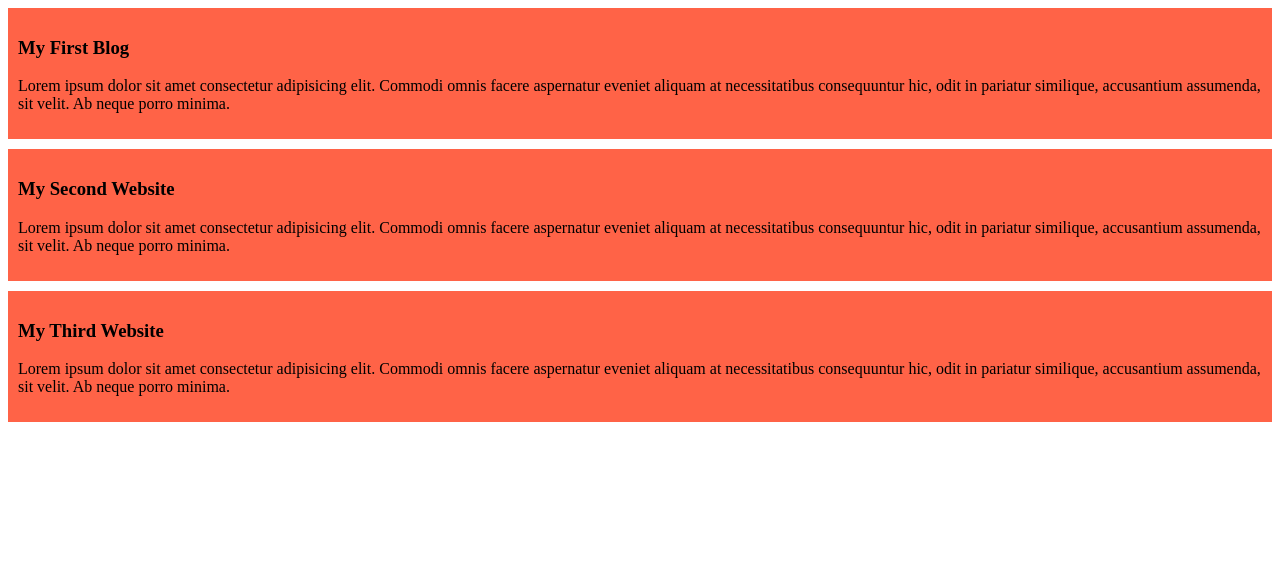
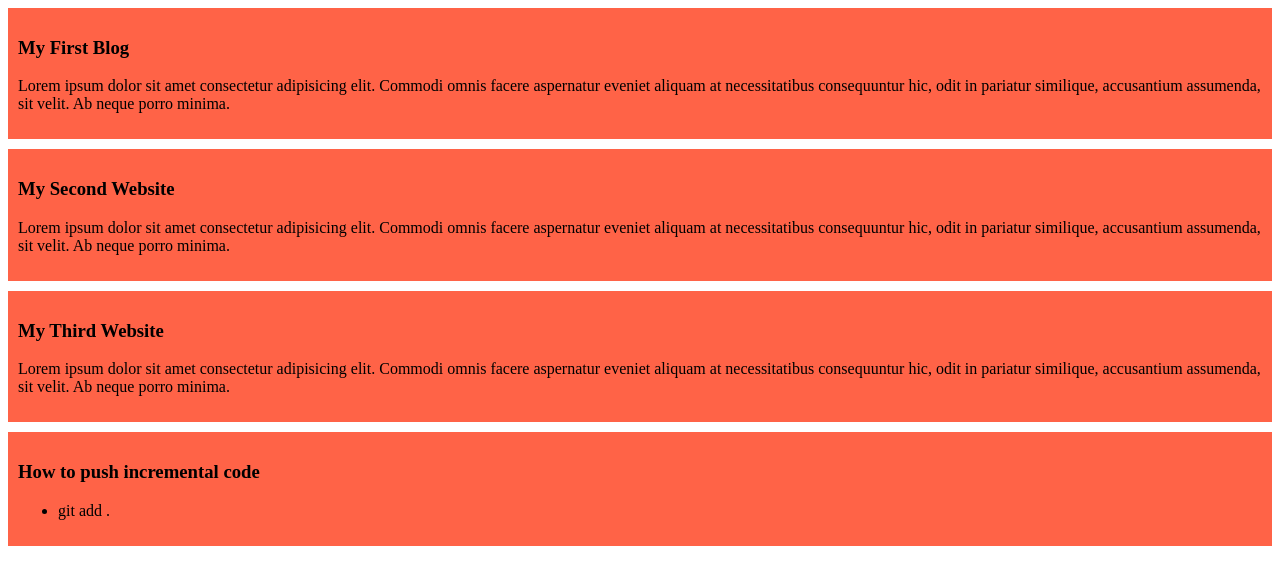
Before and after one commit to Kamrujjaman-Rabin/my-simple-website, a plain HTML site: page index.html in a window 1280 px wide. Drawn offline with Linux system fonts and the light colour scheme.

Commit message:
added a list to push code

```diff
--- a/index.html
+++ b/index.html
@@ -19,5 +19,12 @@
         <h3>My Third Website</h3>
         <p>Lorem ipsum dolor sit amet consectetur adipisicing elit. Commodi omnis facere aspernatur eveniet aliquam at necessitatibus consequuntur hic, odit in pariatur similique, accusantium assumenda, sit velit. Ab neque porro minima.</p>
     </div>
+
+    <div>
+        <h3>How to push incremental code</h3>
+        <ul>
+            <li>git add .</li>
+        </ul>
+    </div>
 </body>
 </html>
```
